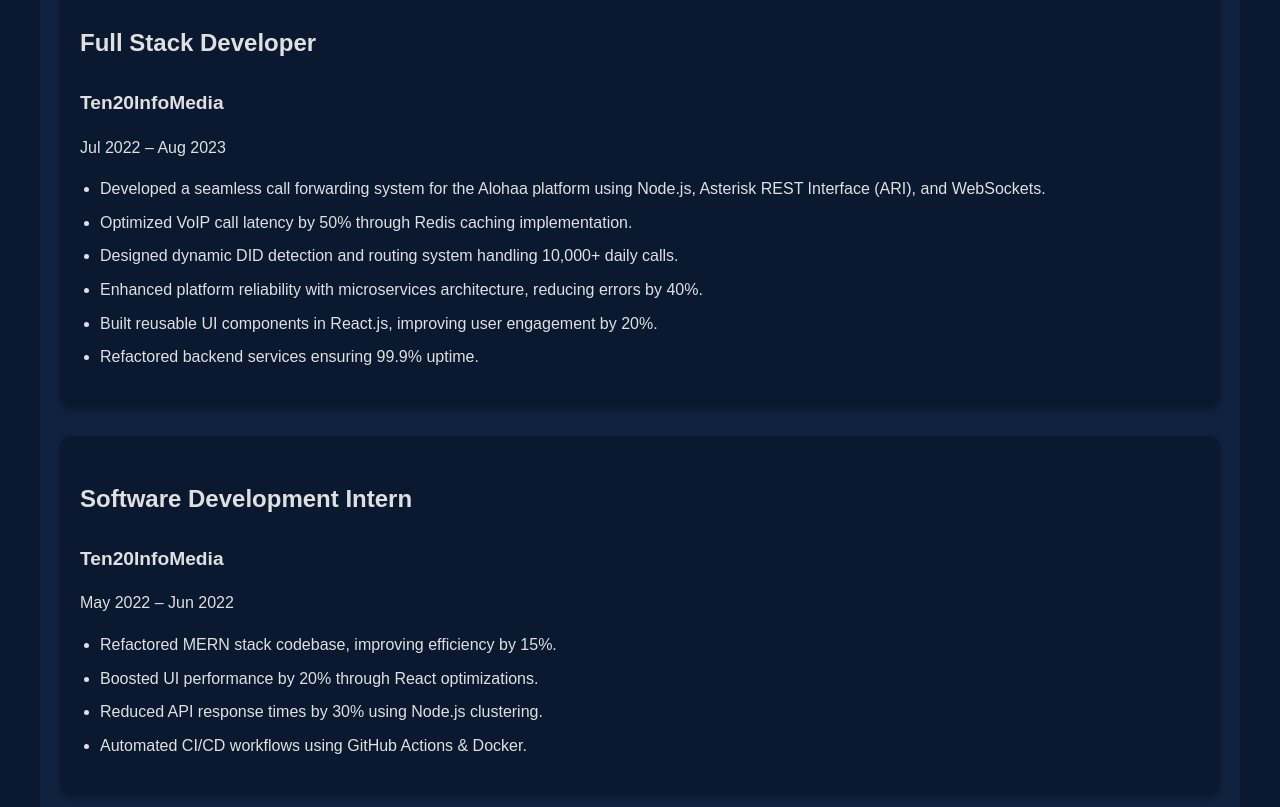
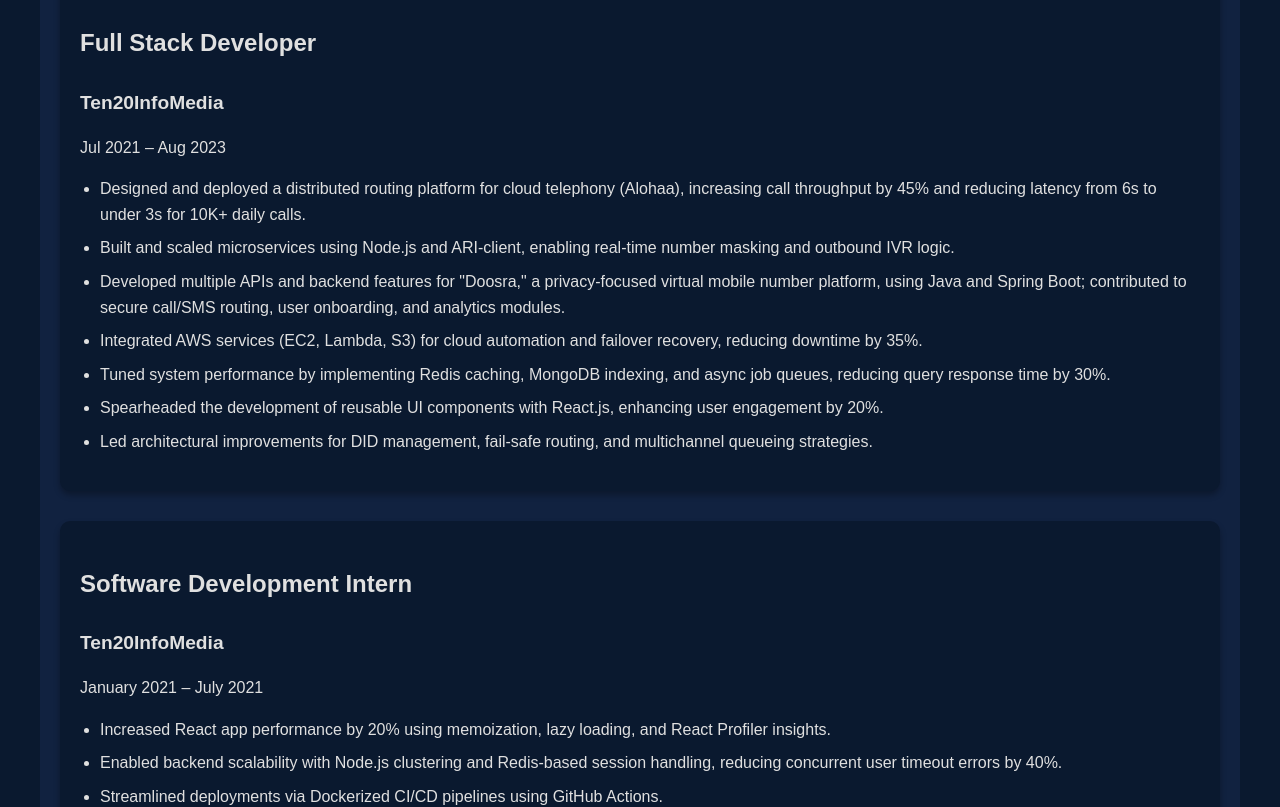
Before and after one commit to dinesh1816/portfolio, a React (Create React App) app: page / in a window 1280 px wide. Shown: the part 1700-2507 px from the top of the page. Built offline with nearby package versions, Linux system fonts and the light colour scheme; the HTML template or start-up script is replaced by a standard one.

Commit message:
removed useless skills and updated the experience

```diff
--- a/src/components/Experience.js
+++ b/src/components/Experience.js
@@ -9,25 +9,25 @@
         <div className="experience-item">
           <h3>Full Stack Developer</h3>
           <h4>Ten20InfoMedia</h4>
-          <p className="experience-duration">Jul 2022 – Aug 2023</p>
+          <p className="experience-duration">Jul 2021 – Aug 2023</p>
           <ul>
-            <li>Developed a seamless call forwarding system for the Alohaa platform using Node.js, Asterisk REST Interface (ARI), and WebSockets.</li>
-            <li>Optimized VoIP call latency by 50% through Redis caching implementation.</li>
-            <li>Designed dynamic DID detection and routing system handling 10,000+ daily calls.</li>
-            <li>Enhanced platform reliability with microservices architecture, reducing errors by 40%.</li>
-            <li>Built reusable UI components in React.js, improving user engagement by 20%.</li>
-            <li>Refactored backend services ensuring 99.9% uptime.</li>
+            <li>Designed and deployed a distributed routing platform for cloud telephony (Alohaa), increasing call throughput by 45% and reducing latency from 6s to under 3s for 10K+ daily calls.</li>
+            <li>Built and scaled microservices using Node.js and ARI-client, enabling real-time number masking and outbound IVR logic.</li>
+            <li>Developed multiple APIs and backend features for "Doosra," a privacy-focused virtual mobile number platform, using Java and Spring Boot; contributed to secure call/SMS routing, user onboarding, and analytics modules.</li>
+            <li>Integrated AWS services (EC2, Lambda, S3) for cloud automation and failover recovery, reducing downtime by 35%.</li>
+            <li>Tuned system performance by implementing Redis caching, MongoDB indexing, and async job queues, reducing query response time by 30%.</li>
+            <li>Spearheaded the development of reusable UI components with React.js, enhancing user engagement by 20%.</li>
+            <li>Led architectural improvements for DID management, fail-safe routing, and multichannel queueing strategies.</li>
           </ul>
         </div>
         <div className="experience-item">
           <h3>Software Development Intern</h3>
           <h4>Ten20InfoMedia</h4>
-          <p className="experience-duration">May 2022 – Jun 2022</p>
+          <p className="experience-duration">January 2021 – July 2021</p>
           <ul>
-            <li>Refactored MERN stack codebase, improving efficiency by 15%.</li>
-            <li>Boosted UI performance by 20% through React optimizations.</li>
-            <li>Reduced API response times by 30% using Node.js clustering.</li>
-            <li>Automated CI/CD workflows using GitHub Actions & Docker.</li>
+            <li>Increased React app performance by 20% using memoization, lazy loading, and React Profiler insights. </li>
+            <li>Enabled backend scalability with Node.js clustering and Redis-based session handling, reducing concurrent user timeout errors by 40%.</li>
+            <li>Streamlined deployments via Dockerized CI/CD pipelines using GitHub Actions.</li>
           </ul>
         </div>
       </div>
--- a/src/components/Skills.js
+++ b/src/components/Skills.js
@@ -13,7 +13,7 @@
 import tensorflowLogo from "../assets/tensorflow.png";
 import dockerLogo from "../assets/docker.png";
 import rabbitmqLogo from "../assets/rabbitmq.svg";
-import celeryLogo from "../assets/celery.png";
+// import celeryLogo from "../assets/celery.png";
 import sqlLogo from "../assets/sql.png";
 import mongodbLogo from "../assets/mongodb.png";
 import postgresqlLogo from "../assets/postgresql.png";
@@ -21,8 +21,8 @@
 import gitLogo from "../assets/git.png";
 import githubLogo from "../assets/github.png";
 import nginxLogo from "../assets/nginx.png";
-import prometheusLogo from "../assets/prometheus.png";
-import grafanaLogo from "../assets/grafana.png";
+// import prometheusLogo from "../assets/prometheus.png";
+// import grafanaLogo from "../assets/grafana.png";
 import officeLogo from "../assets/office.png";
 import aesLogo from "../assets/aes.png";
 import jwtLogo from "../assets/jwt.png";
@@ -44,7 +44,7 @@
     { name: "TensorFlow", expertise: 65, logo: tensorflowLogo },
     { name: "Docker", expertise: 85, logo: dockerLogo },
     { name: "RabbitMQ", expertise: 80, logo: rabbitmqLogo },
-    { name: "Celery", expertise: 75, logo: celeryLogo },
+    // { name: "Celery", expertise: 75, logo: celeryLogo },
     { name: "SQL", expertise: 90, logo: sqlLogo },
     { name: "MongoDB", expertise: 85, logo: mongodbLogo },
     { name: "PostgreSQL", expertise: 88, logo: postgresqlLogo },
@@ -52,8 +52,8 @@
     { name: "Git", expertise: 95, logo: gitLogo },
     { name: "GitHub", expertise: 90, logo: githubLogo },
     { name: "Nginx", expertise: 80, logo: nginxLogo },
-    { name: "Prometheus", expertise: 75, logo: prometheusLogo },
-    { name: "Grafana", expertise: 70, logo: grafanaLogo },
+    // { name: "Prometheus", expertise: 75, logo: prometheusLogo },
+    // { name: "Grafana", expertise: 70, logo: grafanaLogo },
     { name: "Microsoft Office Suite", expertise: 85, logo: officeLogo },
     { name: "AES-256 Encryption", expertise: 80, logo: aesLogo },
     { name: "JWT Authentication", expertise: 85, logo: jwtLogo },
```
